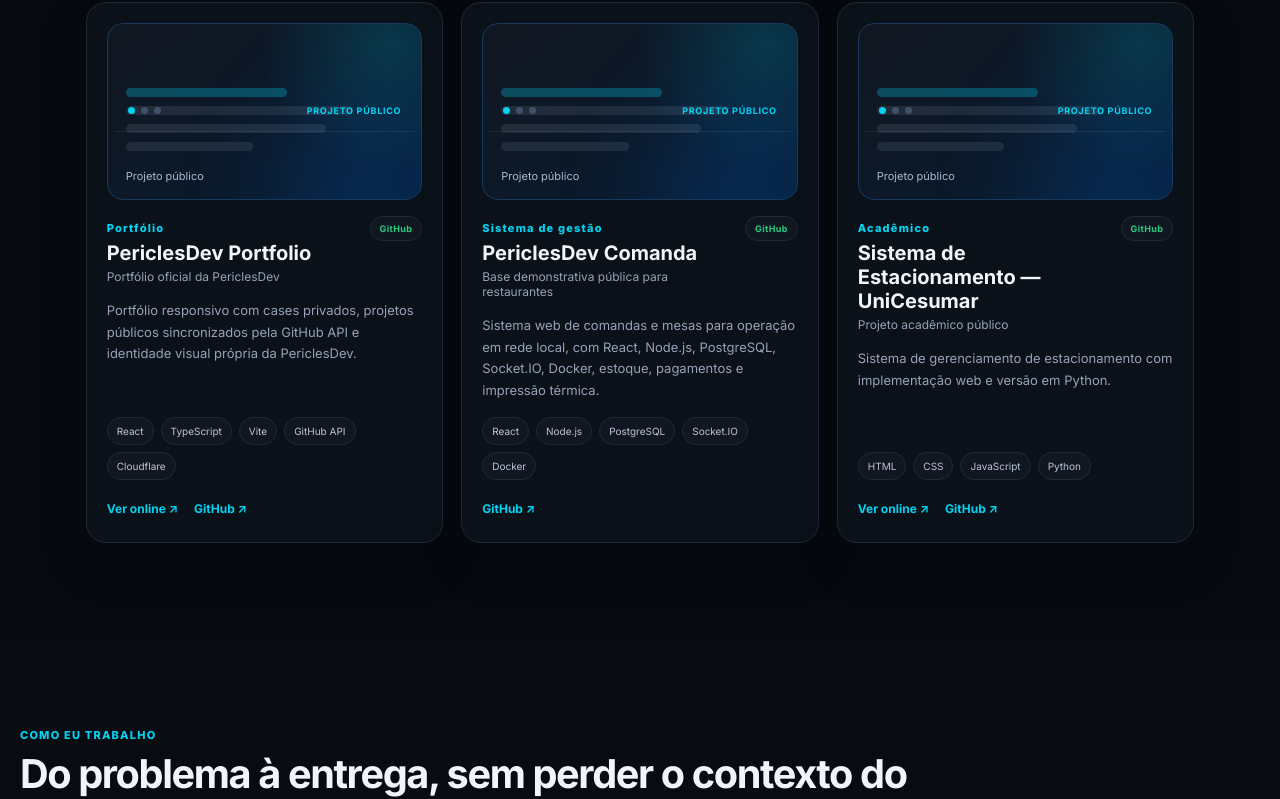
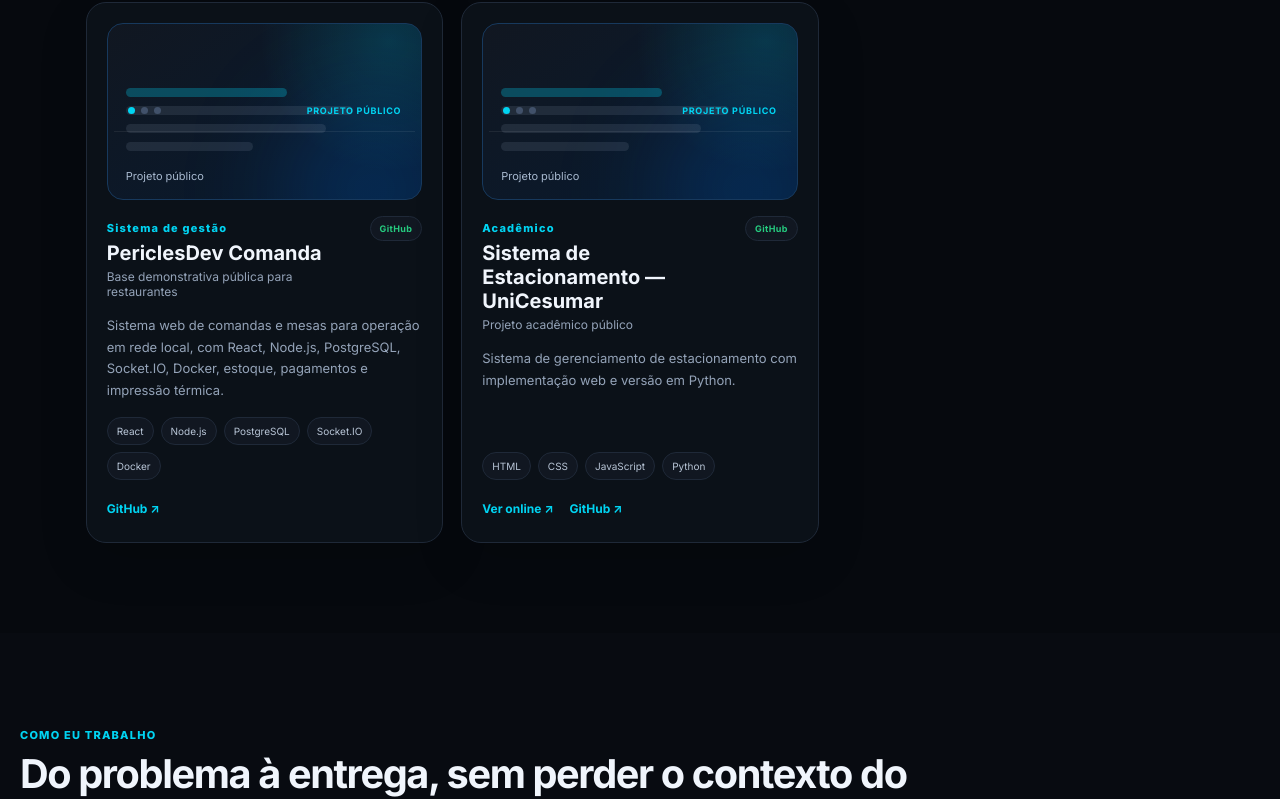
Before and after one commit to Pericles-cmyk/periclesdev-portfolio, a React (Vite) app: page / in a window 1280 px wide. Shown: the part 2661-3460 px from the top of the page. Built offline with nearby package versions, Linux system fonts and the light colour scheme; no server answers.

Commit message:
Remove o próprio portfólio da vitrine de projetos

```diff
--- a/src/data/privateCases.ts
+++ b/src/data/privateCases.ts
@@ -42,19 +42,6 @@
 
 export const curatedPublicFallback: PortfolioProject[] = [
   {
-    id: 'periclesdev-portfolio',
-    title: 'PericlesDev Portfolio',
-    subtitle: 'Portfólio oficial da PericlesDev',
-    description:
-      'Portfólio responsivo com cases privados, projetos públicos sincronizados pela GitHub API e identidade visual própria da PericlesDev.',
-    stack: ['React', 'TypeScript', 'Vite', 'GitHub API', 'Cloudflare'],
-    kind: 'public',
-    category: 'Portfólio',
-    repoUrl: 'https://github.com/Pericles-cmyk/periclesdev-portfolio',
-    liveUrl: 'https://periclesdev.com.br',
-    featured: true,
-  },
-  {
     id: 'periclesdev-comanda',
     title: 'PericlesDev Comanda',
     subtitle: 'Base demonstrativa pública para restaurantes',
```
